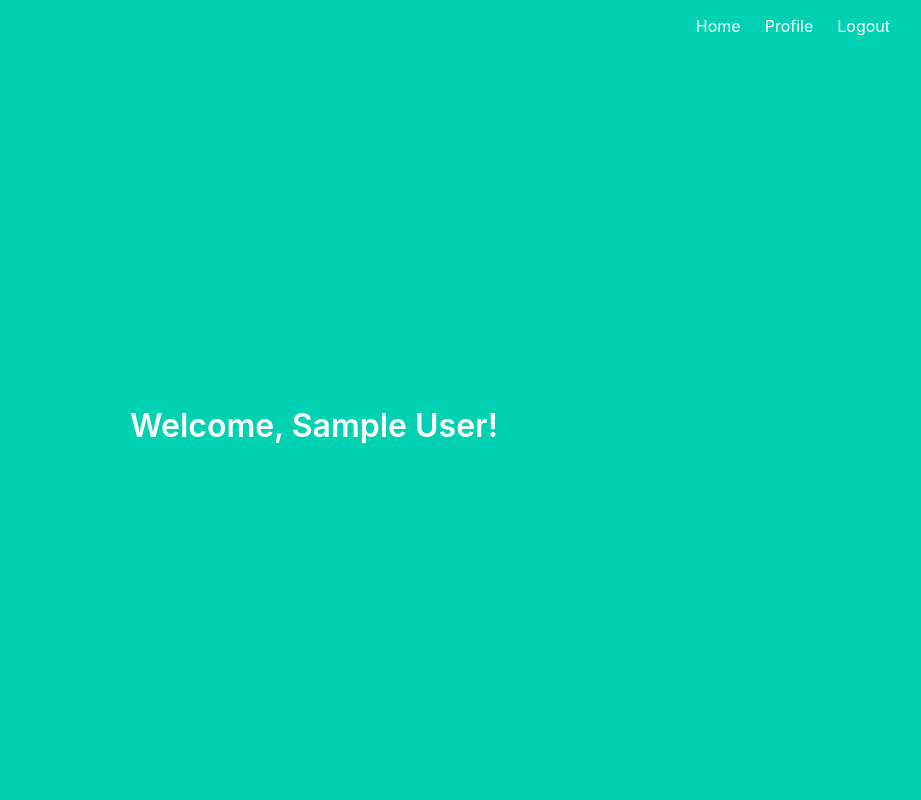
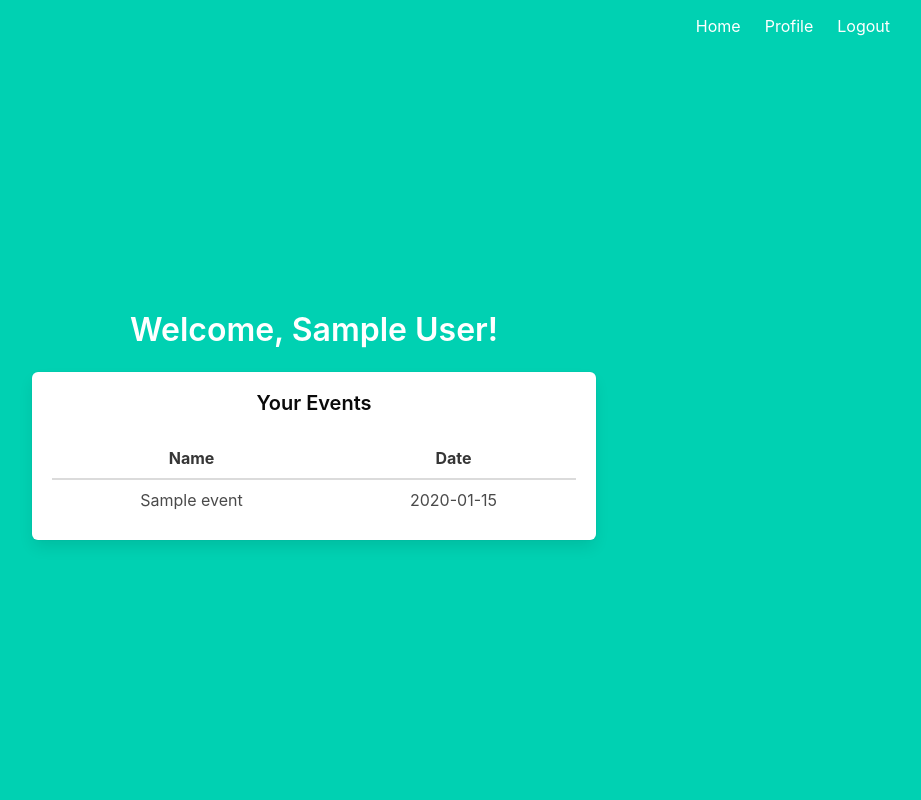
Before and after one commit to wbglaeser/ev-flask, a Flask app: page /profile in a window 1280 px wide. Shown: the whole page, without its empty margins (326-1247 px from the left). Run offline with Flask 2, Linux system fonts and the light colour scheme; a user stored in the database is signed in; tables that the repository leaves empty hold one stand-in row (values such as "Sample post").

Commit message:
add event overview

```diff
--- a/main.py
+++ b/main.py
@@ -1,9 +1,12 @@
+from datetime import datetime
+
 from flask import Blueprint, render_template, request
 from flask_login import login_required, current_user
 from app import db
 from models import Event
 
 main = Blueprint('main', __name__)
+pending_events = []
 
 @main.route('/')
 def index():
@@ -12,7 +15,10 @@ def index():
 @main.route('/profile')
 @login_required
 def profile():
-    return render_template('profile.html', name=current_user.name)
+
+    events = Event.query.filter_by(user_id=current_user.id).all()
+
+    return render_template('profile.html', name=current_user.name, events=events)
 
 @main.route('/event')
 @login_required
@@ -25,12 +31,24 @@ def event_overview():
 
     # create new event
     new_event = Event(
+        user_id=current_user.id,
         occasion=request.form["occasion"],
         location=request.form["location"],
-        date=request.form["date"],
-        time=request.form["time"],
+        date=datetime.strptime(request.form["date"], '%Y-%m-%d').date(),
+        time=datetime.strptime(request.form["time"], '%M:%H').time(),
         subject=request.form["subject"],
         message=request.form["message"],
     )
+    pending_events.append(new_event)
 
     return render_template('event_overview.html', event=new_event)
+
+@main.route('/event_confirmation', methods=['POST'])
+@login_required
+def event_confirmation():
+
+    new_event = pending_events[0]
+    db.session.add(new_event)
+    db.session.commit()
+
+    return render_template('event_confirmation.html', event=new_event)
--- a/models.py
+++ b/models.py
@@ -2,13 +2,17 @@ from flask_login import UserMixin
 from database import db
 
 class User(UserMixin, db.Model):
+    __tablename__ = "user"
     id = db.Column(db.Integer, primary_key=True) # primary keys are required by SQLAlchemy
     email = db.Column(db.String(100), unique=True)
     password = db.Column(db.String(100))
     name = db.Column(db.String(1000))
+    events = db.relationship("Event")
 
 class Event(UserMixin, db.Model):
+    __tablename__ = "event"
     id = db.Column(db.Integer, primary_key=True) # primary keys are required by SQLAlchemy
+    user_id = db.Column(db.Integer, db.ForeignKey("user.id"))
     occasion = db.Column(db.String(100))
     location = db.Column(db.String(100))
     date = db.Column(db.Date)
--- a/templates/event_overview.html
+++ b/templates/event_overview.html
@@ -75,9 +75,11 @@
                     <div class="field-body">
                         <div class="field">
                             <div class="control">
-                                <a href="{{ url_for('main.index') }}" class="button is-info">
+                                <form action="{{ url_for('main.event_confirmation') }}" method="post">
+                                <button class="button is-info">
                                     Confirm and create event
-                                </a>
+                                </button>
+                                </form>
                             </div>
                         </div>
                     </div>
--- a/templates/profile.html
+++ b/templates/profile.html
@@ -4,4 +4,32 @@
 <h1 class="title">
   Welcome, {{ name }}!
 </h1>
+
+<div class="columns is-centered">
+    <div class="column is-half">
+
+        <div class="box">
+            <h5 class="title is-5 has-text-black">Your Events</h5>
+            <div class="content">
+            <table>
+                <thead>
+                    <tr>
+                        <th>Name</th>
+                        <th>Date</th>
+                    </tr>
+                </thead>
+                <tbody>
+                    {% for event in events %}
+                    <tr>
+                        <td>{{ event.subject }}</td>
+                        <td>{{ event.date }}</td>
+                    </tr>
+                    {% endfor %}
+                </tbody>
+            </table>
+            </div>
+        </div>
+    </div>
+</div>
+
 {% endblock %}
```
